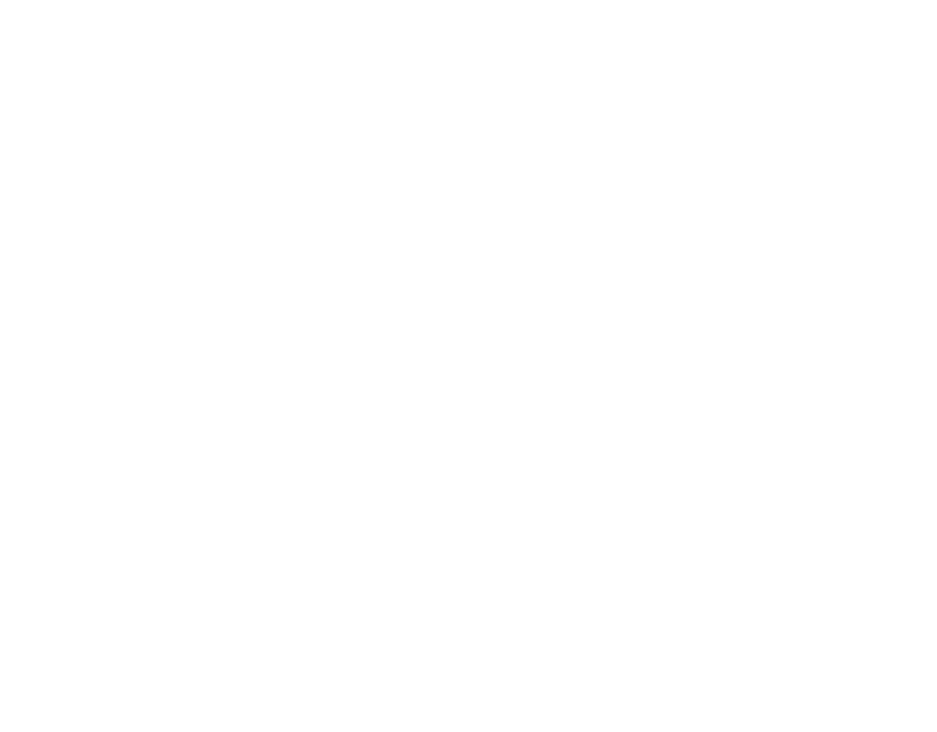
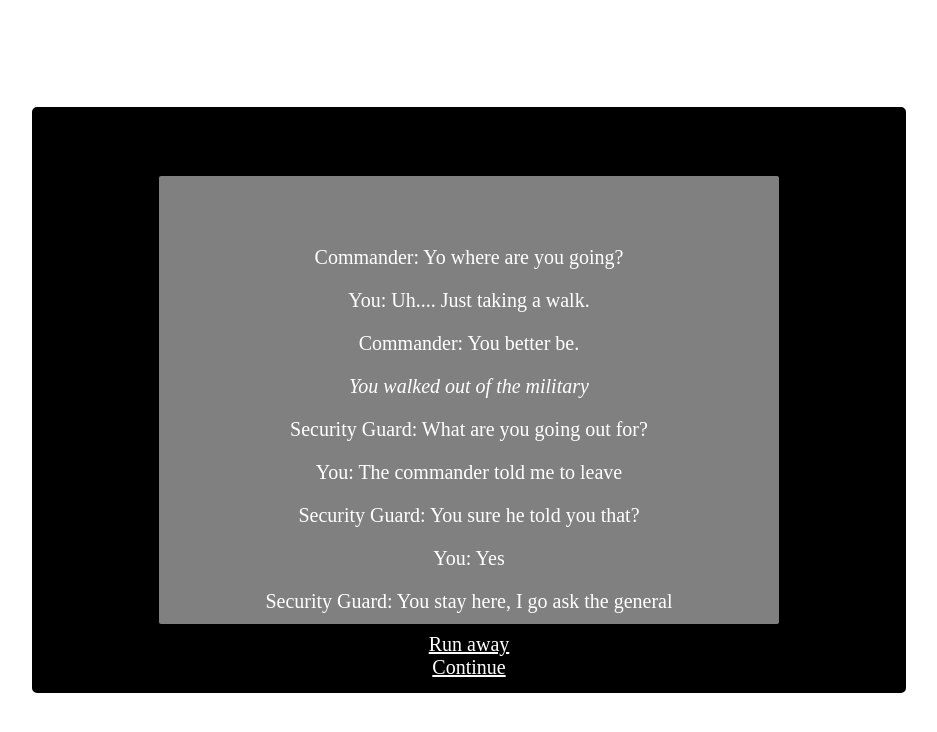
Before and after one commit to briana6390/ww1, a plain HTML site: page ending-2/military-run.html in a window 1280 px wide. Shown: the whole page, without its empty margins (171-1108 px from the left). Drawn offline with Linux system fonts and the light colour scheme.

Commit message:
added css

```diff
--- a/ending-2/died.html
+++ b/ending-2/died.html
@@ -0,0 +1,17 @@
+<!DOCTYPE html>
+<html>
+<head>
+  <meta charset="utf-8">
+  <meta name="viewport" content="width=device-width">
+  <title>WW1 Adventure</title>
+  <link rel="stylesheet" href="../style.css">
+</head>
+<body>
+  <div>
+    <div class="container">
+        <p>You see so much dead body on the ground, you are wondering if you are going to be next. During the moment that you are thinking about this. You were shot and you lay down like the other dead bodies. </p>
+        <a href="../index.html">Start Over</a>
+    </div>
+  </div>
+</body>
+</html>
--- a/ending-2/military-run.html
+++ b/ending-2/military-run.html
@@ -0,0 +1,27 @@
+<!DOCTYPE html>
+<html>
+<head>
+  <meta charset="utf-8">
+  <meta name="viewport" content="width=device-width">
+  <title>WW1 Adventure</title>
+  <link rel="stylesheet" href="../style.css">
+</head>
+<body>
+<div>
+<div class="container">
+  <p>Commander: Yo where are you going?</p>
+  <p>You: Uh.... Just taking a walk.</p>
+  <p>Commander: You better be.</p>
+  <p><em>You walked out of the military</em></p>
+  <p>Security Guard: What are you going out for?</p>
+  <p>You: The commander told me to leave</p>
+  <p>Security Guard: You sure he told you that?</p>
+  <p>You: Yes</p>
+  <p>Security Guard: You stay here, I go ask the general</p>
+  <a href="../ending-1/run-away.html">Run away</a>
+  <br>
+  <a href="join-war.html">Continue</a>
+</div>
+</div>
+</body>
+</html>
--- /dev/null
+++ b/style.css
@@ -0,0 +1,29 @@
+p, h1 {
+    color: white;
+    font-family: san-serif;
+}
+div {
+    position: absolute;
+    width: 60%;
+    height: 60%;
+    padding: 50px;
+    border-style: solid;
+    border-radius: 5px;
+    background-color: black;
+    margin: auto;
+    font-size: 20px;
+    left: 0;
+    right: 0;
+    top: 0;
+    bottom: 0;
+}
+.container {
+    background-color: gray;
+    text-align: center;
+}
+a {
+    color: white;
+}
+a:hover {
+   color: blue;
+}
```
Also changed, not shown: ending-1/ignore.html (+5 -0 lines), ending-1/run-away.html (+4 -0 lines), ending-1/runaway.html (+5 -0 lines), ending-2/escaped.html (+20 -0 lines), ending-2/incoming.html (+21 -0 lines), ending-2/join-military.html (+20 -0 lines), ending-2/join-war.html (+22 -0 lines), index.html (+9 -4 lines), start.html (+7 -3 lines), 3 other files.
